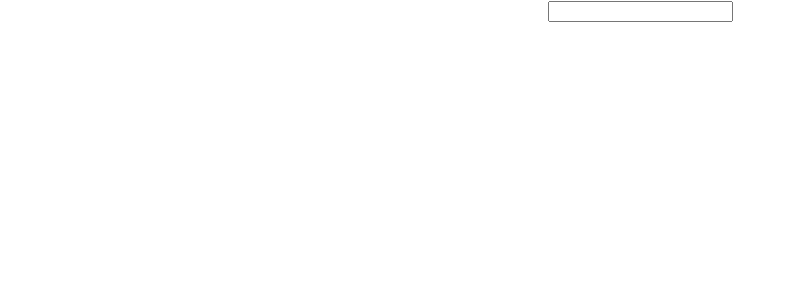
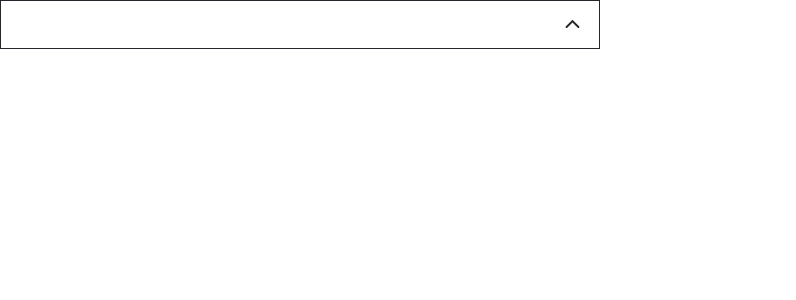
Before and after one commit to shahab65/obox-assignment, a React (Create React App) app: page / in a window 1280 px wide. Shown: the top 300 px of the page, without its empty margins (0-796 px from the left). Built offline with nearby package versions, Linux system fonts and the light colour scheme.

Commit message:
adding react-jss for handling css with jss

```diff
--- a/package.json
+++ b/package.json
@@ -12,6 +12,7 @@
     "@types/react-dom": "^18.0.11",
     "react": "^18.2.0",
     "react-dom": "^18.2.0",
+    "react-jss": "^10.10.0",
     "react-scripts": "5.0.1",
     "typescript": "^4.9.5",
     "web-vitals": "^2.1.4"
--- /dev/null
+++ b/src/components/Icons/Arrow.tsx
@@ -0,0 +1,49 @@
+import React from "react";
+const getDirection = (dir: string) => {
+  if (dir === "right") return 270;
+  if (dir === "left") return 90;
+  if (dir === "up") return 180;
+  return 0;
+};
+
+interface Props {
+  fill?: string;
+  width?: number;
+  height?: number;
+  onClick?: () => void;
+  direction?: "up" | "left" | "right" | "down";
+  className?: string;
+}
+const Arrow: React.FC<Props> = ({
+  fill = "#25262c",
+  width = 15,
+  height = 8,
+  direction = "down",
+  className = "",
+  onClick = () => {},
+}) => {
+  const dir = getDirection(direction);
+  return (
+    <svg
+      xmlns="http://www.w3.org/2000/svg"
+      width={width}
+      height={height}
+      viewBox="0 0 10.283 6"
+      style={{
+        transform: `rotate(${dir}deg)`,
+        transition: "transform 0.25s ease-out",
+      }}
+      onClick={onClick}
+      role="button"
+      className={className}
+    >
+      <path
+        fill={fill}
+        d="M1.231 10.074l4.623-4.583a.49.49 0 0 0 0-.7L1.231.209a.726.726 0 0 0-1.02 0 .712.712 0 0 0 0 1.011l3.954 3.922-3.954 3.92a.712.712 0 0 0 0 1.012.726.726 0 0 0 1.02 0"
+        transform="rotate(90 5.141 5.142)"
+      />
+    </svg>
+  );
+};
+
+export default Arrow;
--- a/src/components/SelectInput/Input.tsx
+++ b/src/components/SelectInput/Input.tsx
@@ -1,11 +1,28 @@
 import React from "react";
-
+import { createUseStyles } from "react-jss";
+import Arrow from "../Icons/Arrow";
+const useStyles = createUseStyles({
+  wrapper: {
+    position: "relative",
+  },
+  input: {
+    border: "1px solid #25262c",
+    padding: 16,
+    width: "100%",
+  },
+  arrow: {
+    position: "absolute",
+    right: 20,
+    top: 20,
+  },
+});
 type Props = {
   value: string;
   onChange: (value: string) => void;
 };
 const Input = (props: Props) => {
   const { value, onChange } = props;
+  const classes = useStyles();
   const onInputChange = (event: React.ChangeEvent<HTMLInputElement>) => {
     onChange(event.target.value);
   };
@@ -15,8 +32,16 @@ const Input = (props: Props) => {
     }
   };
   return (
-    <div>
-      <input value={value} onChange={onInputChange} onKeyDown={onKeyDown} />
+    <div className={classes.wrapper}>
+      <div>
+        <input
+          value={value}
+          onChange={onInputChange}
+          onKeyDown={onKeyDown}
+          className={classes.input}
+        />
+        <Arrow direction="up" className={classes.arrow} />
+      </div>
     </div>
   );
 };
--- a/src/components/SelectInput/index.tsx
+++ b/src/components/SelectInput/index.tsx
@@ -1,13 +1,20 @@
 import { useState } from "react";
 import Input from "./Input";
+import { createUseStyles } from "react-jss";
+const useStyles = createUseStyles({
+  selectInput: {
+    width: 600,
+  },
+});
+const SelectInput = () => {
+  const classes = useStyles();
 
-const SelectInput = () => {
   const [value, setValue] = useState("");
   const onInputChange = (value: string) => {
     setValue(value);
   };
   return (
-    <div>
+    <div className={classes.selectInput}>
       <Input value={value} onChange={onInputChange} />
     </div>
   );
--- a/src/index.css
+++ b/src/index.css
@@ -1,13 +1,19 @@
 body {
   margin: 0;
-  font-family: -apple-system, BlinkMacSystemFont, 'Segoe UI', 'Roboto', 'Oxygen',
-    'Ubuntu', 'Cantarell', 'Fira Sans', 'Droid Sans', 'Helvetica Neue',
+  font-family: -apple-system, BlinkMacSystemFont, "Segoe UI", "Roboto", "Oxygen",
+    "Ubuntu", "Cantarell", "Fira Sans", "Droid Sans", "Helvetica Neue",
     sans-serif;
   -webkit-font-smoothing: antialiased;
   -moz-osx-font-smoothing: grayscale;
 }
 
 code {
-  font-family: source-code-pro, Menlo, Monaco, Consolas, 'Courier New',
+  font-family: source-code-pro, Menlo, Monaco, Consolas, "Courier New",
     monospace;
 }
+
+* {
+  margin: 0;
+  padding: 0;
+  box-sizing: border-box;
+}
```
Also changed, not shown: 1 other file (tests, documents, lock files or other folders).
